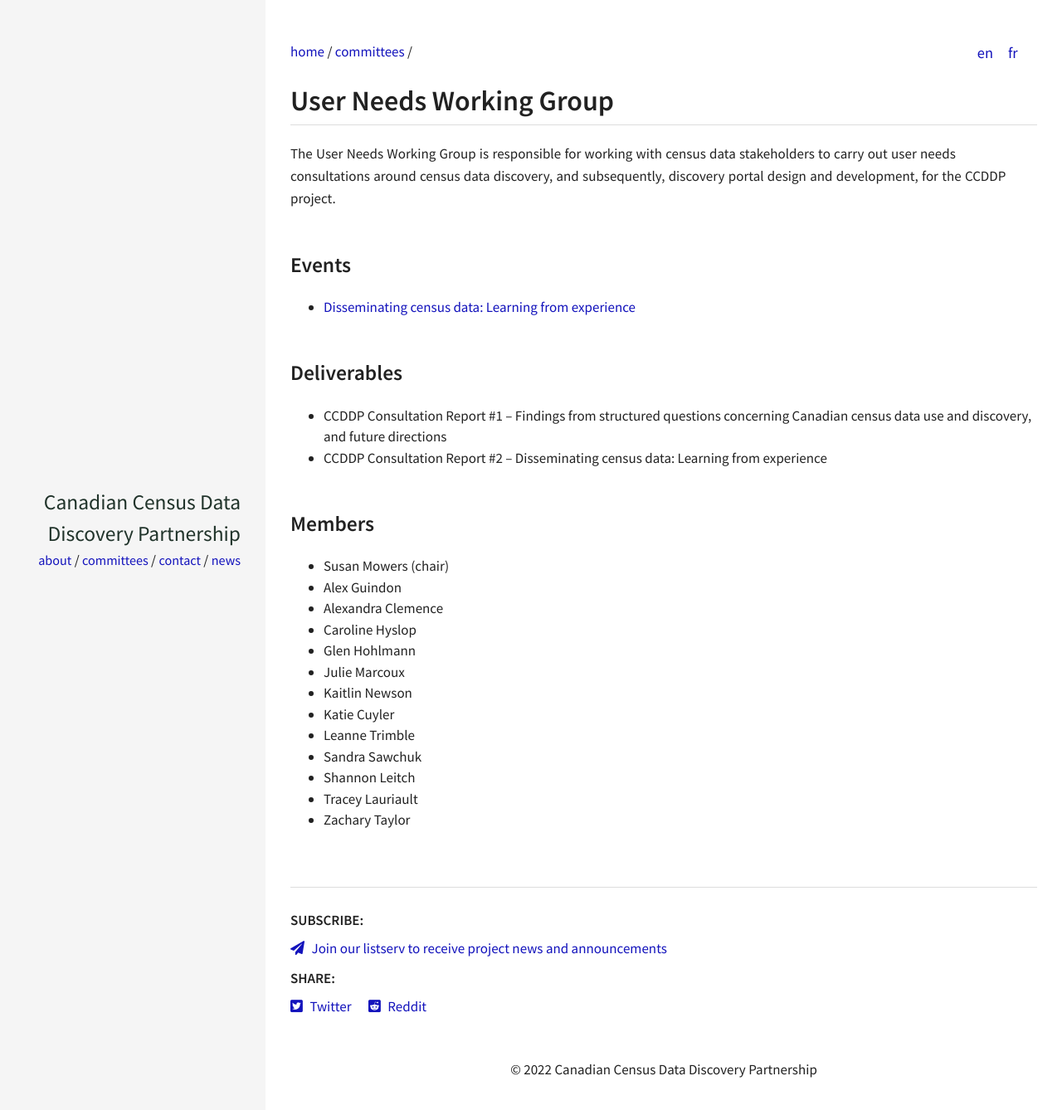
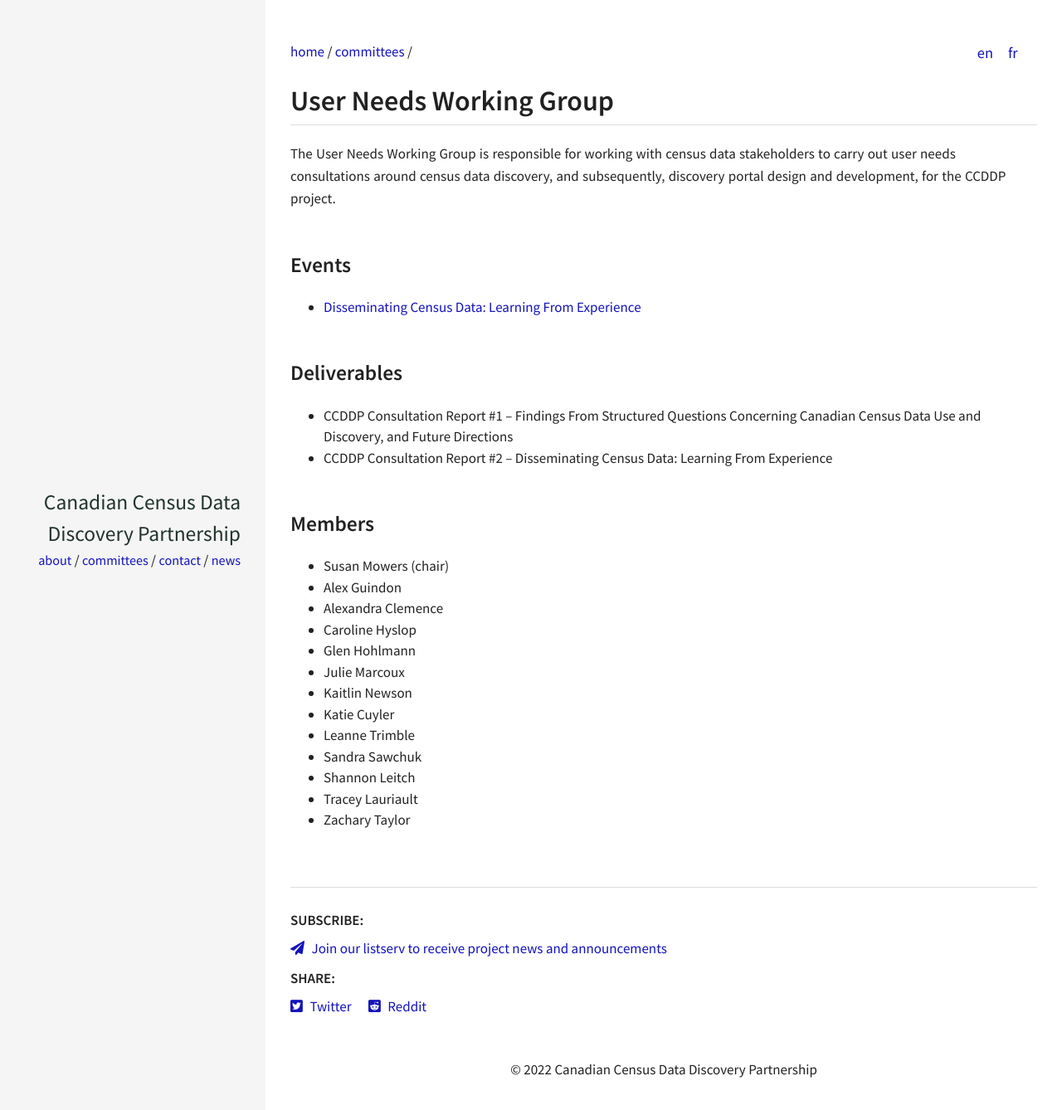
Before and after one commit to census-recensement/census-recensement.github.io, a Jekyll site: the page built from en/committees/user-needs-wg.md, in a window 1280 px wide. Shown: the top 1338 px of the page at 83% size. Built offline with Jekyll 4.4.1, drawn with Linux system fonts in a browser that asks for light colours.

Commit message:
capitalization

```diff
--- a/en/committees/user-needs-wg.md
+++ b/en/committees/user-needs-wg.md
@@ -9,12 +9,12 @@
 
 ### Events
 
-- [Disseminating census data: Learning from experience]({% link en/committees/2022-02-16-disseminating-census-data-event.md %})
+- [Disseminating Census Data: Learning From Experience]({% link en/committees/2022-02-16-disseminating-census-data-event.md %})
 
 ### Deliverables
 
-- CCDDP Consultation Report \#1 -- Findings from structured questions concerning Canadian census data use and discovery, and future directions
-- CCDDP Consultation Report \#2 -- Disseminating census data: Learning from experience
+- CCDDP Consultation Report \#1 -- Findings From Structured Questions Concerning Canadian Census Data Use and Discovery, and Future Directions
+- CCDDP Consultation Report \#2 -- Disseminating Census Data: Learning From Experience
 
 ### Members
 
```
